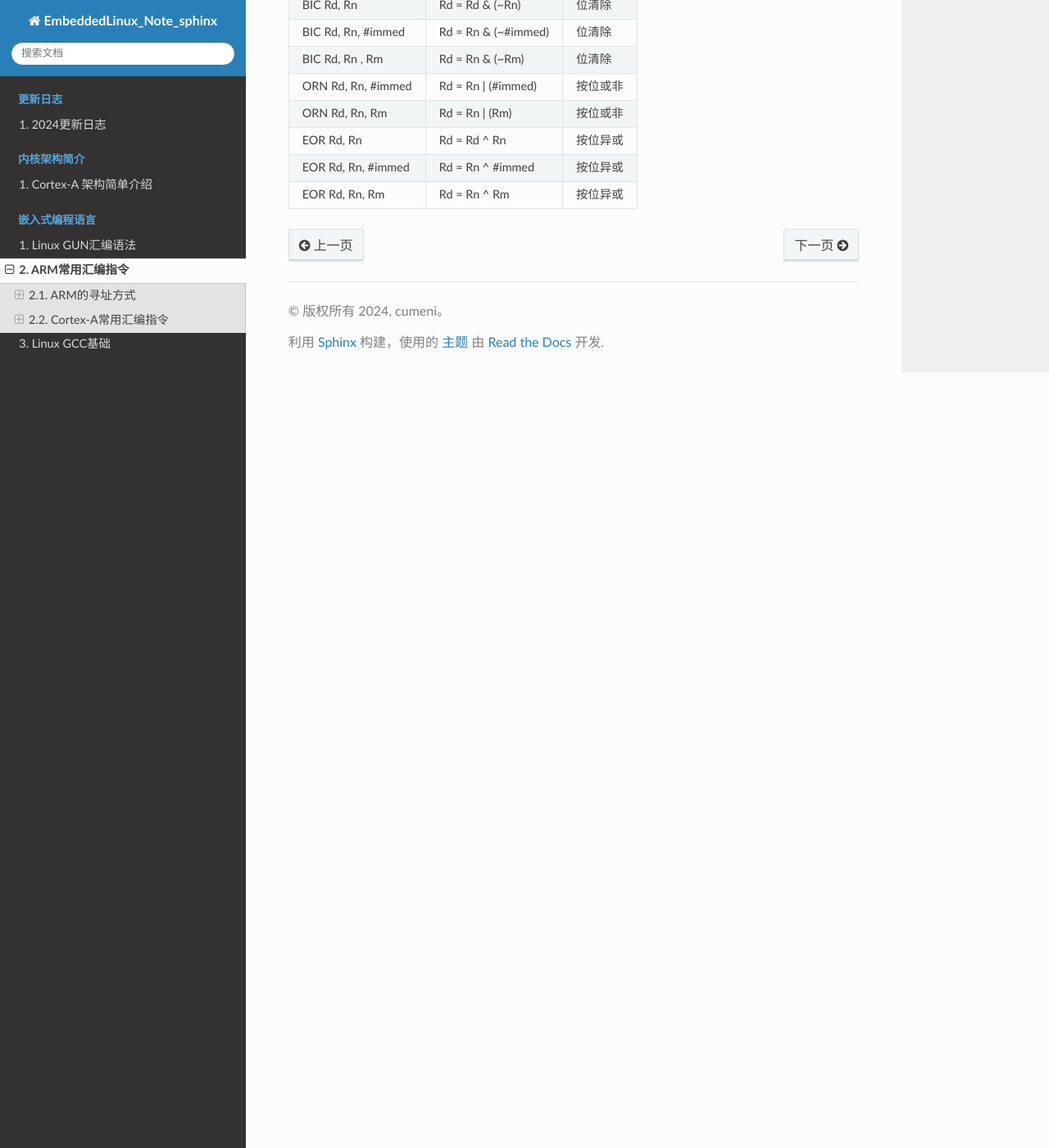
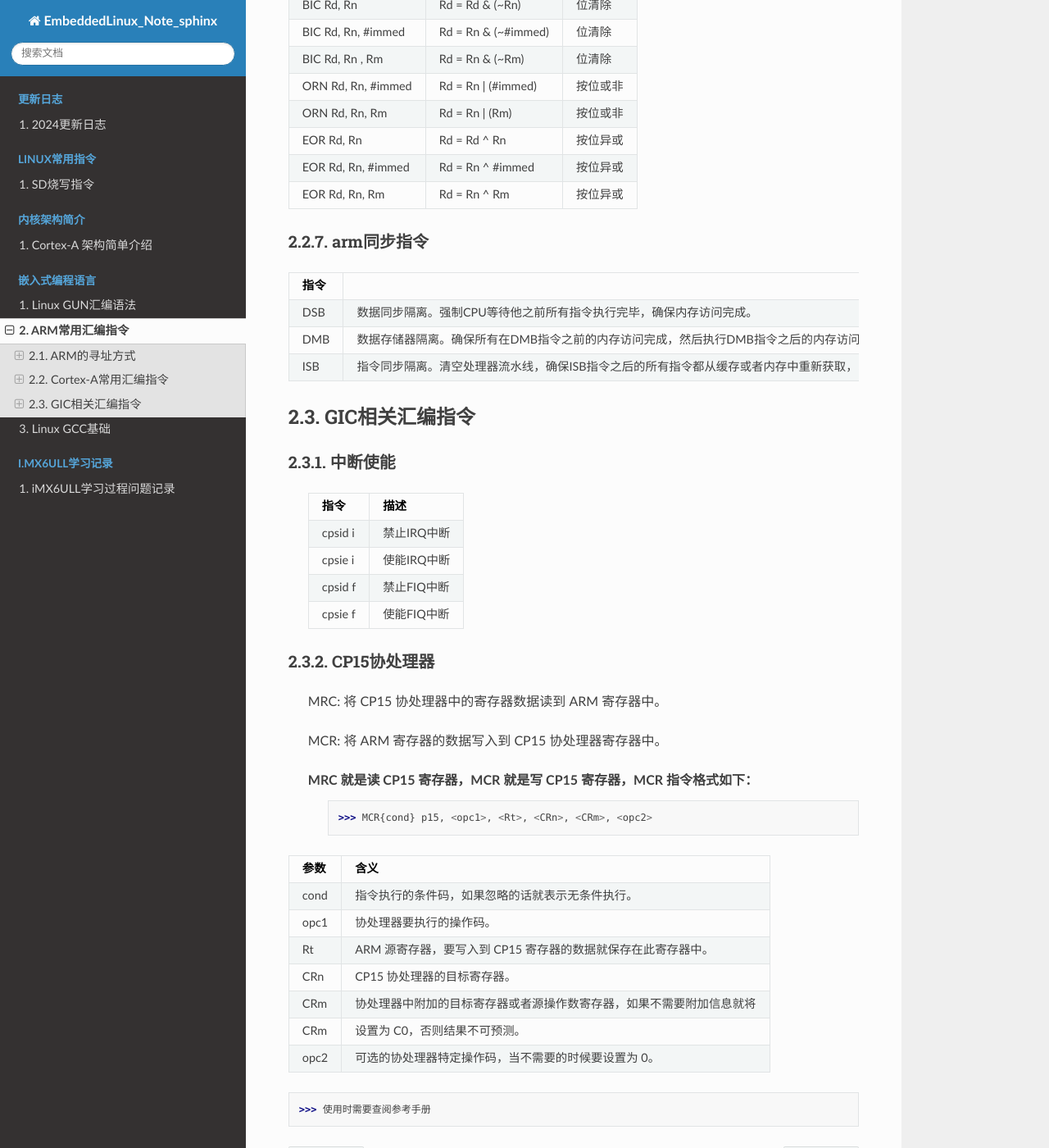
Before and after one commit to icywolf0xee/EmbeddedLinux_Note_sphinx, a Sphinx documentation site: the page built from source/DevelopmentLanguage/Compilation.rst, in a window 1280 px wide and 1400 px high, scrolled down 7891 px. Shown: the whole window at 82% size. Built offline with Sphinx 7.4.7 and the Read the Docs theme 2.0.0, drawn with Linux system fonts in a browser that asks for light colours.

Commit message:
第二次更新

```diff
--- a/source/ChangeLog/2024.rst
+++ b/source/ChangeLog/2024.rst
@@ -11,3 +11,12 @@
 3.  增加GUN常用语法
 
 4.  加入Cortex-A7架构简单介绍
+
+
+2024_1_1
+=====================
+1.  记录SD制作产生问题
+
+2024_1_6
+====================
+1.  加入GIC相关汇编指令
--- a/source/DevelopmentLanguage/Compilation.rst
+++ b/source/DevelopmentLanguage/Compilation.rst
@@ -324,3 +324,69 @@ EOR Rd, Rn                  Rd = Rd ^ Rn                按位异或
 EOR Rd, Rn, #immed          Rd = Rn ^ #immed            按位异或
 EOR Rd, Rn, Rm              Rd = Rn ^ Rm                按位异或
 ========================    ========================   ========================================================
+
+--------------------------
+arm同步指令
+--------------------------
+
+========= ============================================================================================
+指令
+========= ============================================================================================
+DSB         数据同步隔离。强制CPU等待他之前所有指令执行完毕，确保内存访问完成。
+
+DMB         数据存储器隔离。确保所有在DMB指令之前的内存访问完成，然后执行DMB指令之后的内存访问。
+
+ISB        指令同步隔离。清空处理器流水线，确保ISB指令之后的所有指令都从缓存或者内存中重新获取，以避免指令重排序等问题
+
+
+========= ============================================================================================
+
+
+GIC相关汇编指令
+===============
+
+
+--------------
+中断使能
+--------------
+    =============== ====================================================
+        指令            描述
+    =============== ====================================================
+        cpsid i         禁止IRQ中断
+        cpsie i         使能IRQ中断
+        cpsid f         禁止FIQ中断
+        cpsie f         使能FIQ中断
+    =============== ====================================================
+
+-------------
+CP15协处理器
+-------------
+    MRC: 将 CP15 协处理器中的寄存器数据读到 ARM 寄存器中。
+
+    MCR: 将 ARM 寄存器的数据写入到 CP15 协处理器寄存器中。
+
+    MRC 就是读 CP15 寄存器，MCR 就是写 CP15 寄存器，MCR 指令格式如下：
+        >>> MCR{cond} p15, <opc1>, <Rt>, <CRn>, <CRm>, <opc2>
+
+
+
+============    ===============================================================================
+参数                含义
+============    ===============================================================================
+    cond            指令执行的条件码，如果忽略的话就表示无条件执行。
+
+    opc1            协处理器要执行的操作码。
+
+    Rt              ARM 源寄存器，要写入到 CP15 寄存器的数据就保存在此寄存器中。
+
+    CRn             CP15 协处理器的目标寄存器。
+
+    CRm             协处理器中附加的目标寄存器或者源操作数寄存器，如果不需要附加信息就将
+
+    CRm             设置为 C0，否则结果不可预测。
+
+    opc2            可选的协处理器特定操作码，当不需要的时候要设置为 0。
+============    ===============================================================================
+
+
+>>> 使用时需要查阅参考手册
--- /dev/null
+++ b/source/LinuxCmd/SD.rst
@@ -0,0 +1,7 @@
+========
+SD烧写指令
+========
+
+
+:例子:
+    sudo dd bs=16M if=sdk20-app.img of=/dev/sda
--- /dev/null
+++ b/source/iMX6ULL_Note/Problems.rst
@@ -0,0 +1,39 @@
+===================
+iMX6ULL学习过程问题记录
+===================
+
+
+
+烧录
+================
+
+-------------------
+SD卡烧录
+-------------------
+
+修改官方头部文件权限之后，将文件丢进特定芯片文件下执行NXP官方shell即可制作.imx文件
+
+通过sd卡刷新命令，完成sd卡制作即可
+>>> sudo dd iflag=dsync oflag=dsync if=sdk20-app.imx of=/dev/sdx bs=512 seek=2
+bs设置块大小为512byte，seek为跳过两个块大小，主要原因为imx的其实地址具有1KB的偏移。
+
+:问题:
+    但是经过官方文件制作的imx文件会启动异常，在进行正点原子led_c实验中具体表现为,制作NXP的IMG文件烧录后
+    设置bs>=16K时led不闪烁，bs<=1K时，led低亮度高频闪烁，但是其闪烁更接近芯片复位。
+    但是使用正点原子生成的iMX文件不会产生这种情况。
+    目前疑似因IVT和DCD信息问题导致。
+
+    另外就算使用正点工具烧录也不一定能保证板卡正常启动
+
+:不完全分析:
+    正点:
+        地址0-E4D 总共3661byte，和制作过程sd卡大小相符，大端，中间为0，直到C00（等于1024*3）开始出数，
+    NXP:
+        其余部分为FF，应当为加密部分，
+        非加密部分从400（1024）开始，程序设置entry87800000，但是显示入口地址80002000？
+        dcd地址80000440？，40开始为，目前理解为原子编译去掉了地址400前面的数据，dcd对应地址为440
+        boot地址410，img起始地址80000420，镜像大小80000400byte？
+    总结;
+        疑似程序入口出错, 但是程序入口后程序基本相似，程序初始化问题，导致芯片启动异常，回想所谓闪烁极像芯片复位时状态，推测应该为芯片无法进入启动状态，导致重复复位，可能是芯片地址溢出?
+
+        另外烧录问题疑似与sd卡格式有关，通过Win刷为FAT32格式之后读卡并不会出现（本人）未知原因启动异常。
```
Also changed, not shown: other parts of source/ChangeLog/2024.rst (+1 -1 lines), source/Architecture/Cortex-A.rst (+5 -6 lines), source/index.rst (+16 -4 lines).
